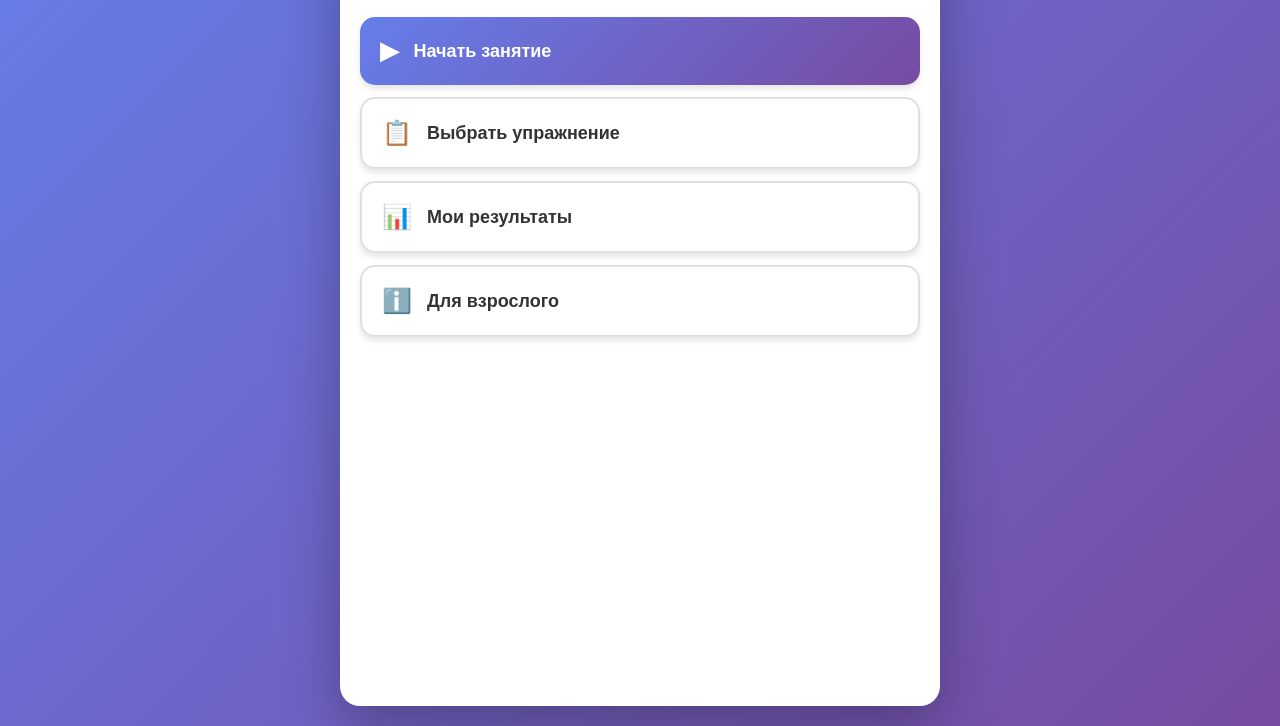
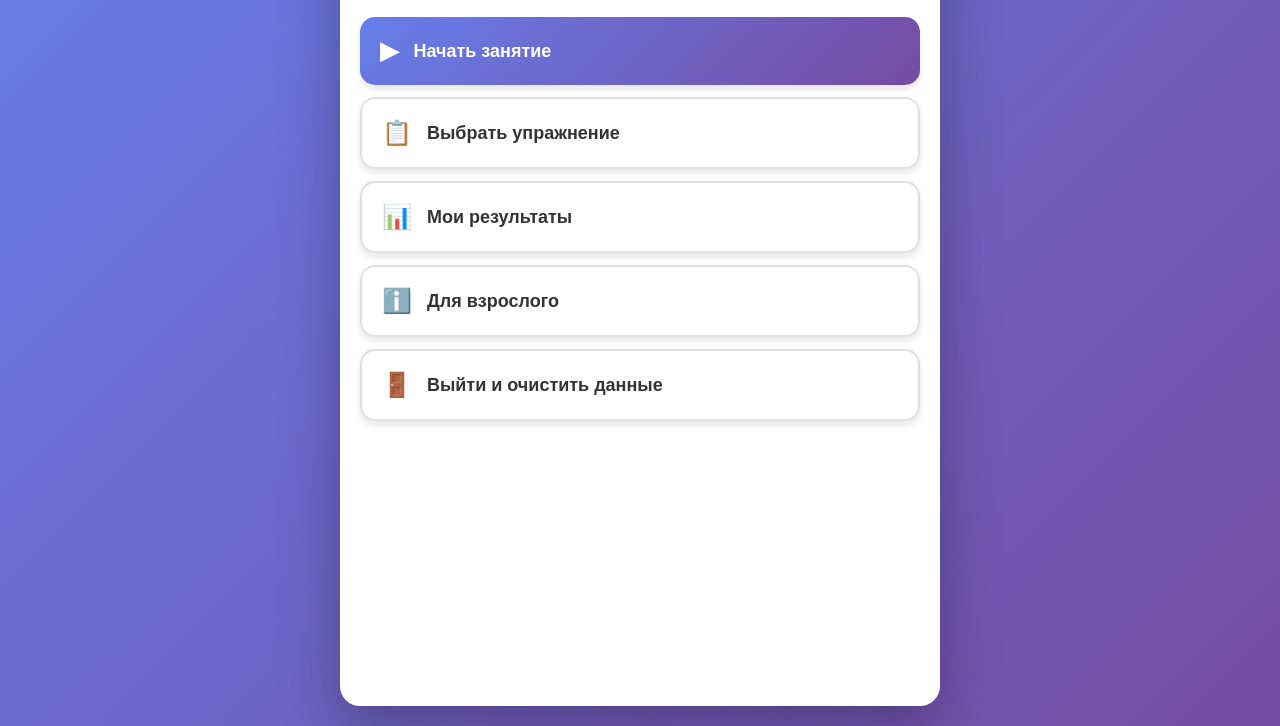
Before and after one commit to Dzubar/diploma, a plain HTML site: page index.html in a window 1280 px wide. Shown: the part 114-840 px from the top of the page. Drawn offline with Linux system fonts and the light colour scheme.

Commit message:
Update index.html

```diff
--- a/index.html
+++ b/index.html
@@ -10,7 +10,7 @@
     <div class="container">
         <header>
             <h1>Графо-моторные навыки</h1>
-            <p class="subtitle">Система упражнений для детей</p>
+            <p class="subtitle">Система упражнений для детей <span id="user-name-tag" class="user-tag"></span></p>
         </header>
 
         <main class="main-menu">
@@ -32,6 +32,10 @@
             <button class="menu-btn" onclick="showInfo()">
                 <span class="icon">ℹ️</span>
                 Для взрослого
+            </button>
+            <button class="menu-btn danger-btn" onclick="logoutAndClearData()">
+                <span class="icon">🚪</span>
+                Выйти и очистить данные
             </button>
         </main>
 
```
